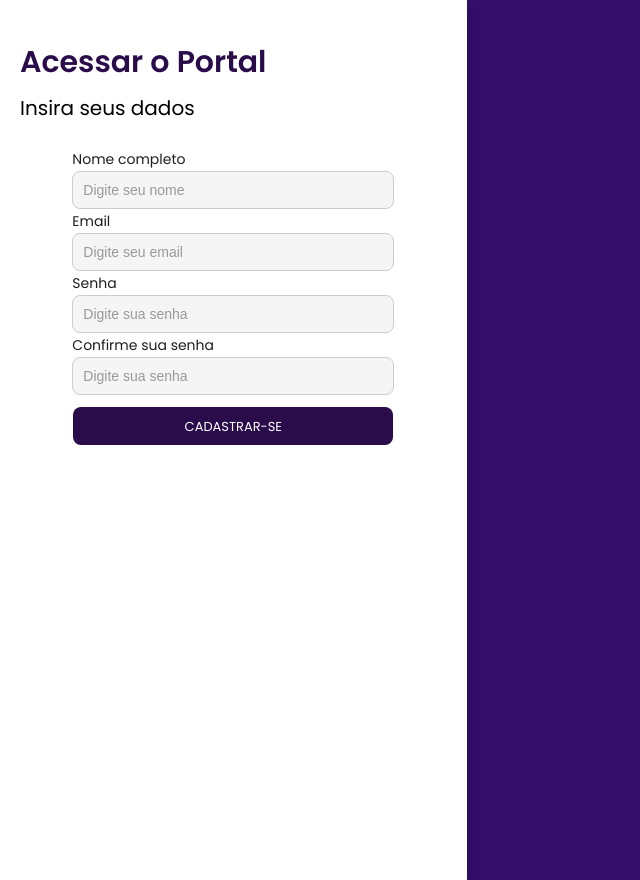
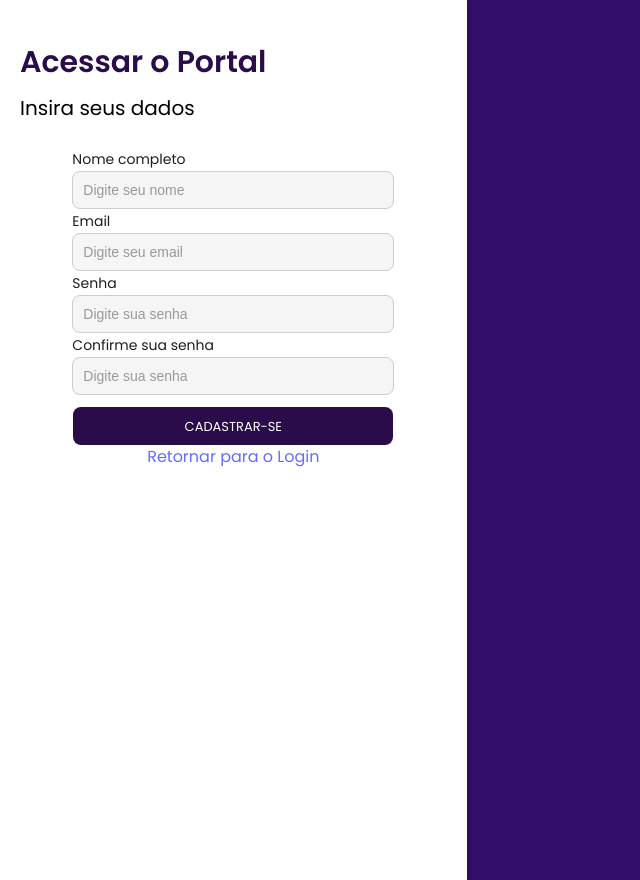
Before and after one commit to Gustavo-UNIJORGE/NITELog-Web, a React (Vite) app: page /register in a window 1280 px wide. Shown: the whole page, without its empty margins (0-640 px from the left). Built offline with nearby package versions, Linux system fonts and the light colour scheme; no server answers.

Commit message:
botao de retornar para o login adicionado

```diff
--- a/src/pages/Register/Register.tsx
+++ b/src/pages/Register/Register.tsx
@@ -2,6 +2,7 @@ import { useEffect, useState } from 'react';
 import validateEmail from '../../utils/validateEmail';
 import { handleInputChange } from '../../utils/handleEmailChange';
 import { apiService } from '../../services/apiServices';
+import { Link } from 'react-router';
 
 const Register = () => {
 
@@ -25,7 +26,7 @@ const Register = () => {
     const [validationEnabled, setValidationEnabled] = useState(false);
 
     useEffect(() => {
-        if(validationEnabled) {
+        if (validationEnabled) {
             setErrors({
                 usernameRequired: !(formData.username),
                 emailRequired: !(formData.email),
@@ -47,12 +48,12 @@ const Register = () => {
     const handleFormSubmit = (e: React.FormEvent) => {
         e.preventDefault();
         const data = {
-            password : formData.confirmPassword,
-            email : formData.email,
-            username : formData.username
+            password: formData.confirmPassword,
+            email: formData.email,
+            username: formData.username
         }
         console.log(data);
-        apiService.registerUser( data );
+        apiService.registerUser(data);
         //console.log('Usuário registrado: ', formData);
     }
 
@@ -164,7 +165,9 @@ const Register = () => {
                     id="login-button"
                     disabled={isValid}>Cadastrar-se</button>
             </div>
-
+            <div>
+                <Link to='/login'>Retornar para o Login</Link>
+            </div>
         </form>
     )
 }
```
Lines whose indentation alone changed are shown as unchanged.
